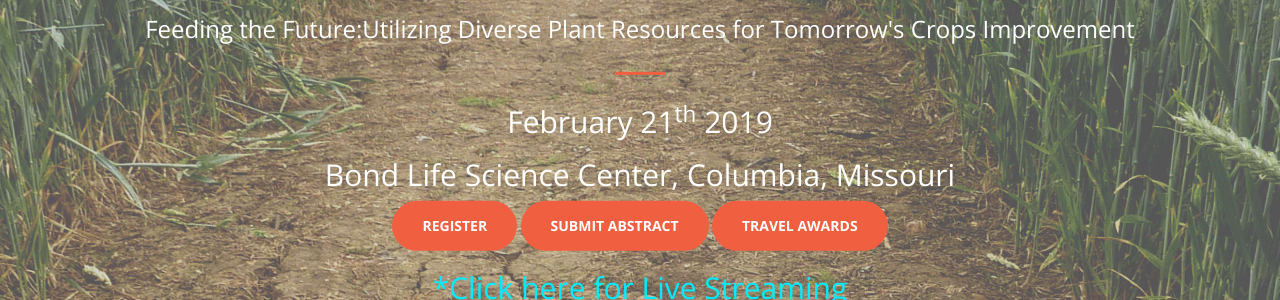
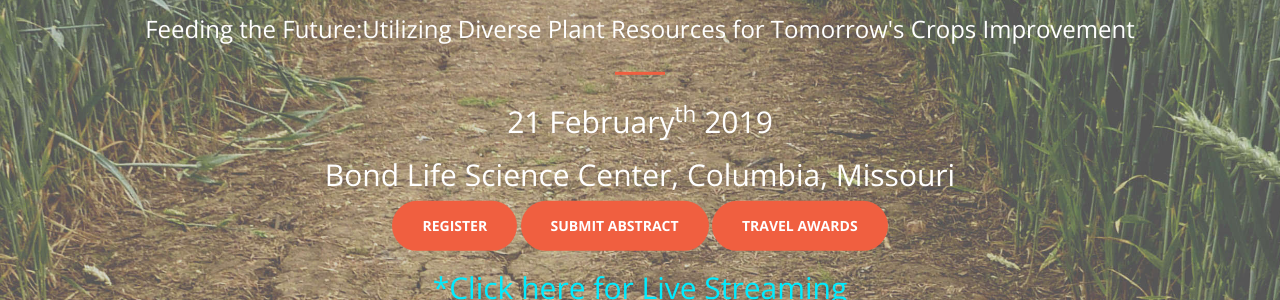
Before and after one commit to mupioneersymposium/mupioneersymposium.github.io, a Jekyll site: the page built from index.html, in a window 1280 px wide and 900 px high. Shown: the part 388-688 px from the top of the window. Built offline with Jekyll 4.4.1, drawn with Linux system fonts in a browser that asks for light colours.

```diff
--- a/_includes/header.html
+++ b/_includes/header.html
@@ -5,7 +5,7 @@
             <hr>
             <h3>Feeding the Future:Utilizing Diverse Plant Resources for Tomorrow's Crops Improvement</h3>
             <hr>
-            <h2>February 21<sup>th</sup> 2019</h2>
+            <h2>21 February<sup>th</sup> 2019</h2>
             <h2>Bond Life Science Center, Columbia, Missouri</h2>
             <a target="_blank" href="register.html" class="btn btn-primary btn-xl page-scroll">Register</a>
             <a target="_blank" href="abstract.html" class="btn btn-primary btn-xl page-scroll">Submit Abstract</a>
```
